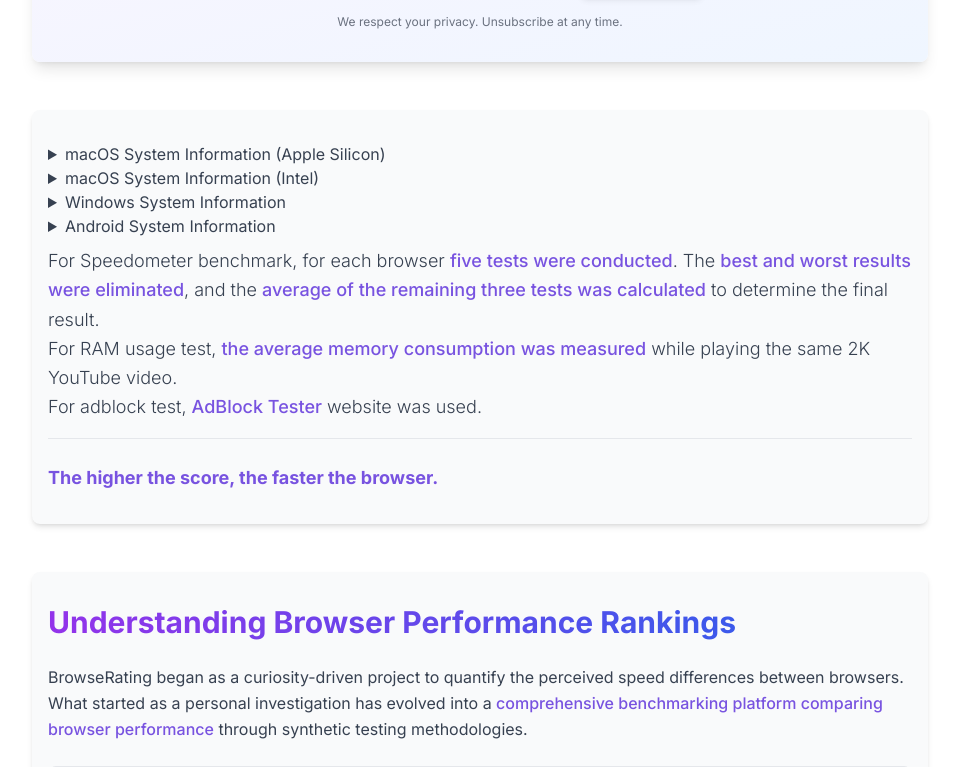
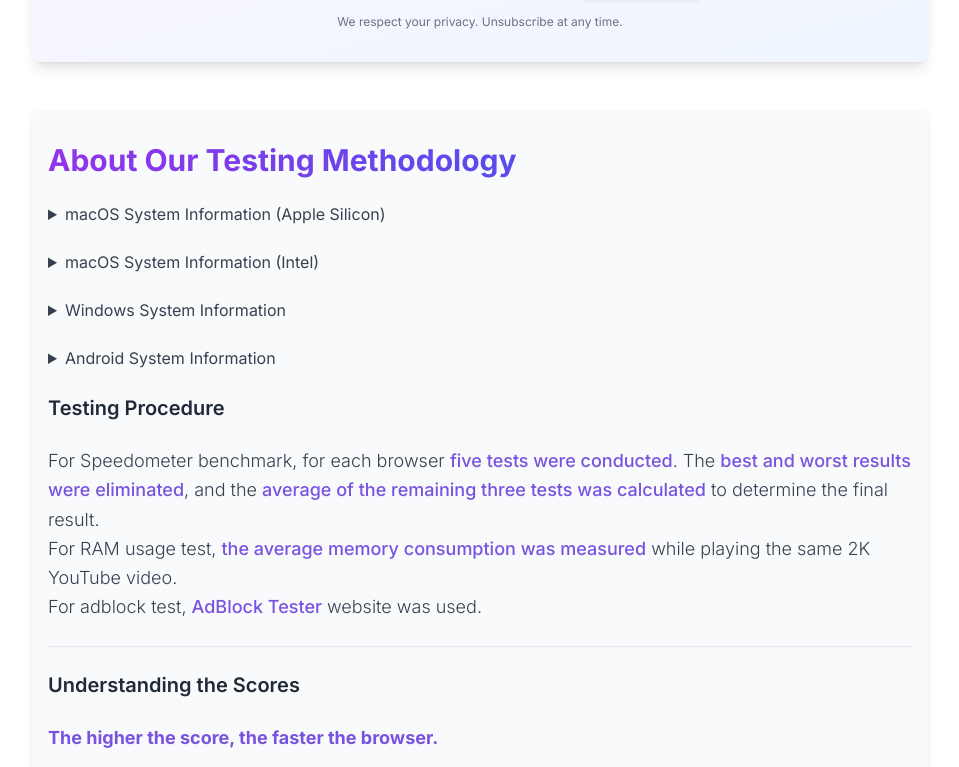
Before and after one commit to kawaiier/browserating, a Next.js app: page / in a window 1280 px wide. Shown: the part 3098-3865 px from the top of the page, without its empty margins (160-1119 px from the left). Built offline with nearby package versions, Linux system fonts and the light colour scheme.

Commit message:
Enhance About page with improved accessibility and semantic structure

```diff
--- a/app/components/About/About.js
+++ b/app/components/About/About.js
@@ -4,7 +4,18 @@ import TestProcedure from "./TestProcedure";
 
 export default function About() {
   return (
-    <section className="dark:text-gray-300 text-gray-700 max-w-4xl mx-auto px-4 py-8 mt-12 bg-gray-50 dark:bg-gray-800 rounded-lg shadow-md dark:shadow-gray-900/50">
+    <section
+      className="dark:text-gray-300 text-gray-700 max-w-4xl mx-auto px-4 py-8 mt-12 bg-gray-50 dark:bg-gray-800 rounded-lg shadow-md dark:shadow-gray-900/50"
+      aria-labelledby="about-heading"
+    >
+      <h2
+        id="about-heading"
+        className="text-2xl md:text-3xl font-bold mb-6 bg-gradient-to-r from-purple-600 to-blue-600 bg-clip-text text-transparent"
+      >
+        About Our Testing Methodology
+      </h2>
+
+      <div className="space-y-6">
         <SystemInfo
           title="macOS System Information (Apple Silicon)"
           details={
@@ -97,9 +108,20 @@ export default function About() {
             </>
           }
         />
+        <div className="mt-8">
+          <h3 className="text-xl font-semibold mb-4 text-gray-800 dark:text-gray-200">
+            Testing Procedure
+          </h3>
           <TestProcedure />
+        </div>
         <hr className="border-gray-200 dark:border-gray-700 my-4" />
+        <div>
+          <h3 className="text-xl font-semibold mb-4 text-gray-800 dark:text-gray-200">
+            Understanding the Scores
+          </h3>
           <ScoreExplanation />
+        </div>
+      </div>
     </section>
   );
 }
```
Lines whose indentation alone changed are shown as unchanged.
